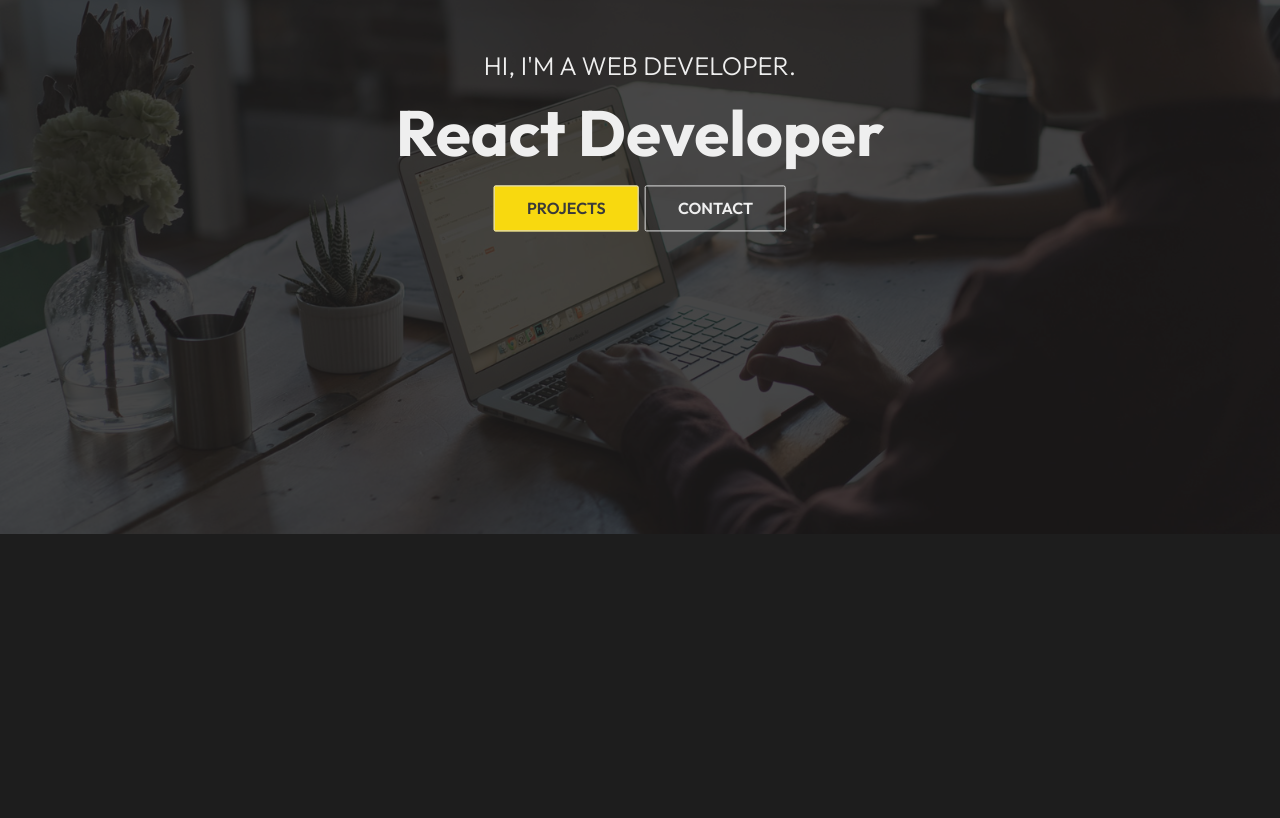
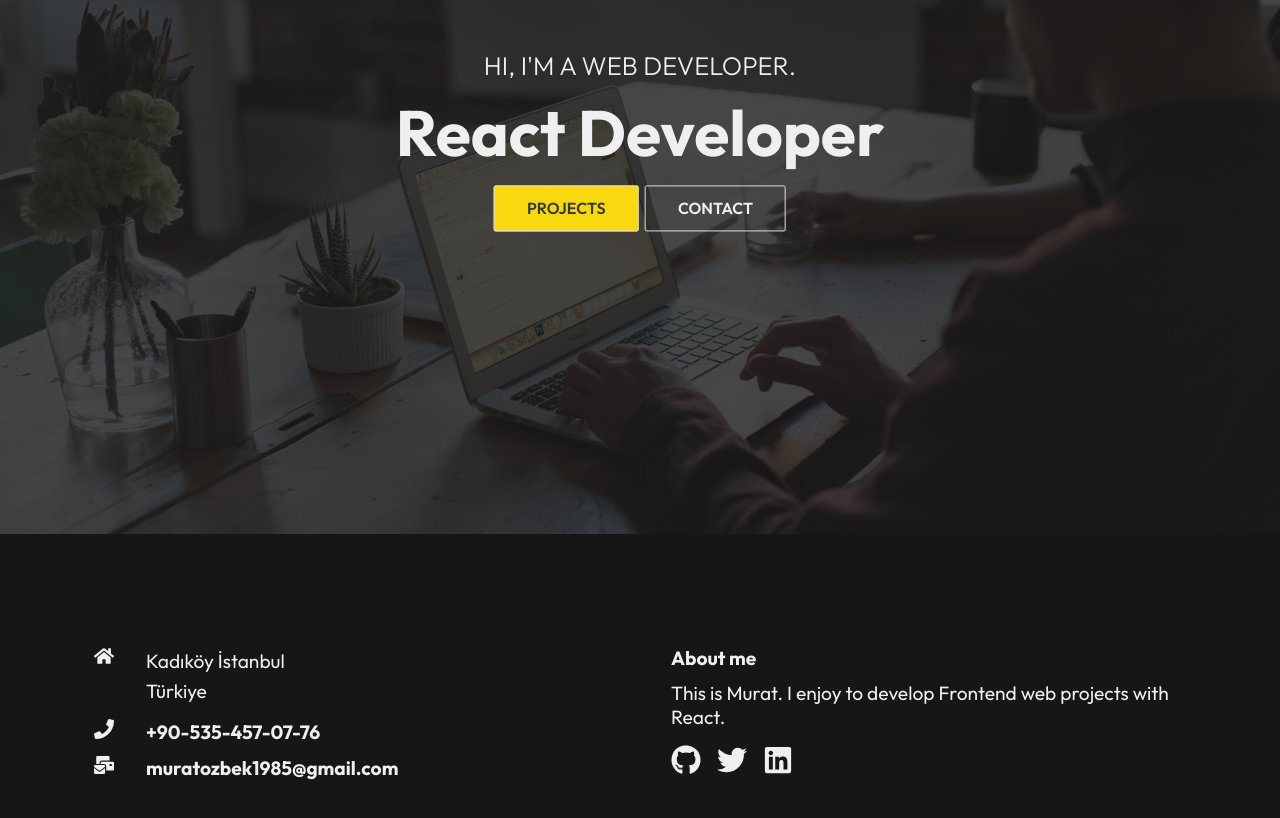
Before and after one commit to Muratozbk/my-portfolio-app, a React (Create React App) app: page / in a window 1280 px wide. Shown: the part 266-1084 px from the top of the page. Before the commit the page ends 804 px from the top, so only its background shows below. Built offline with nearby package versions, Linux system fonts and the light colour scheme.

Commit message:
footer and footer styles

```diff
--- /dev/null
+++ b/src/components/Footer.jsx
@@ -0,0 +1,50 @@
+import { FaGithub, FaHome, FaLinkedin, FaMailBulk, FaPhone, FaTwitter } from 'react-icons/fa'
+import './FooterStyles.css'
+
+import React from 'react'
+
+const Footer = () => {
+    return (
+        <div className='footer'>
+            <div className="footer-container">
+                <div className="left">
+                    <div className="location">
+                        <FaHome size={20}
+                            style={{ color: "#efefef", marginRight: "2rem" }} />
+                        <div>
+                            <p>Kadıköy İstanbul</p>
+                            <p>Türkiye</p>
+                        </div>
+                    </div>
+                    <div className="phone">
+                        <h4> <FaPhone size={20}
+                            style={{ color: "#efefef", marginRight: "2rem" }} />
+                            +90-535-457-07-76 </h4>
+                    </div>
+                    <div className="email">
+                        <h4> <FaMailBulk size={20}
+                            style={{ color: "#efefef", marginRight: "2rem" }} />
+                            muratozbek1985@gmail.com </h4>
+                    </div>
+
+                </div>
+
+                <div className="right">
+                    <h4>About me</h4>
+                    <p> This is Murat. I enjoy to develop Frontend web projects with React. </p>
+                    <div className="social">
+                        <FaGithub size={30}
+                            style={{ color: "#efefef", marginRight: "1rem" }} />
+                        <FaTwitter size={30}
+                            style={{ color: "#efefef", marginRight: "1rem" }} />
+                        <FaLinkedin size={30}
+                            style={{ color: "#efefef", marginRight: "1rem" }} />
+                    </div>
+                </div>
+            </div>
+        </div>
+    )
+
+}
+// 1:20
+export default Footer
--- /dev/null
+++ b/src/components/FooterStyles.css
@@ -0,0 +1,57 @@
+.footer {
+    width: 100%;
+    padding: 6rem 0;
+    background-color: rgba(19, 19, 19, 0.7);
+}
+
+.footer-container {
+    max-width: 1140px;
+    margin: auto;
+    display: grid;
+    grid-template-columns: 1fr 1fr;
+    gap: 30px;
+}
+
+.left {
+    height: 100%;
+    max-width: 100%;
+    display: flex;
+    flex-direction: column;
+    padding: 1rem 1rem 1rem 1.5rem;
+}
+
+.location {
+    display: flex;
+    margin-bottom: 0.8rem;
+}
+
+.location p {
+    line-height: 30px;
+}
+
+.right {
+    height: 100%;
+    max-width: 100%;
+    display: flex;
+    flex-direction: column;
+    padding: 1rem;
+}
+
+.social {
+    margin-top: 1rem;
+}
+
+.footer h4 {
+    font-size: 1.2rem;
+    padding-bottom: .7rem;
+}
+
+.footer p {
+    font-size: 1.2rem;
+}
+
+@media screen and (max-width:640px) {
+    .footer-container {
+        grid-template-columns: 1fr;
+    }
+}
--- a/src/components/NavbarStyles.css
+++ b/src/components/NavbarStyles.css
@@ -14,6 +14,12 @@
     transition: .5s;
 }
 
+.header h1:hover {
+    color: rgb(254, 254, 254);
+    transform: scale(1.03);
+    transition: 0.2s ease;
+}
+
 .nav-menu {
     display: flex;
 }
@@ -25,6 +31,11 @@
 .nav-menu li a {
     font-size: 1.2rem;
     font-weight: 500;
+}
+
+.nav-menu li:hover {
+    transform: scale(1.09);
+    transition: 0.2s ease-in;
 }
 
 .hamburger {
@@ -46,6 +57,16 @@
         transition: 0.3s ease-in;
     }
 
+    .nav-menu li:hover {
+        transform: scale(1.09);
+        transition: 0.25s ease;
+    }
+
+    .nav-menu li a:hover {
+        color: rgb(248, 217, 15);
+        transition: 0.2s ease;
+    }
+
     .nav-menu.active {
         left: 0;
     }
@@ -61,4 +82,9 @@
     .hamburger {
         display: initial;
     }
+
+    .hamburger:hover {
+        transform: scale(1.17);
+        transition: 0.25s ease;
+    }
 }
--- a/src/routes/Home.js
+++ b/src/routes/Home.js
@@ -1,13 +1,14 @@
 import React from 'react'
 import Navbar from '../components/Navbar'
 import HeroImg from '../components/HeroImg'
+import Footer from '../components/Footer'
 
 function Home() {
     return (
         <div>
             <Navbar />
             <HeroImg />
-
+            <Footer />
         </div>
     )
 }
```
Also changed, not shown: src/components/Navbar.jsx (+4 -3 lines).
